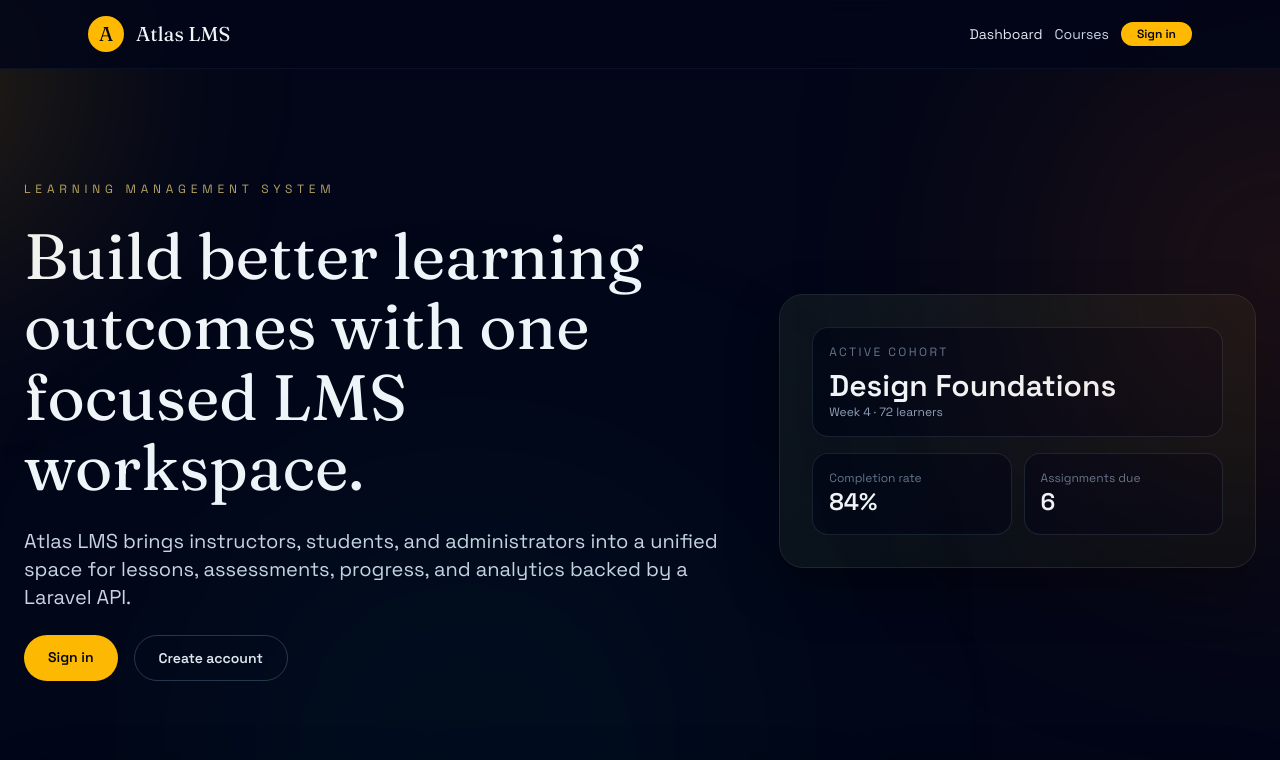
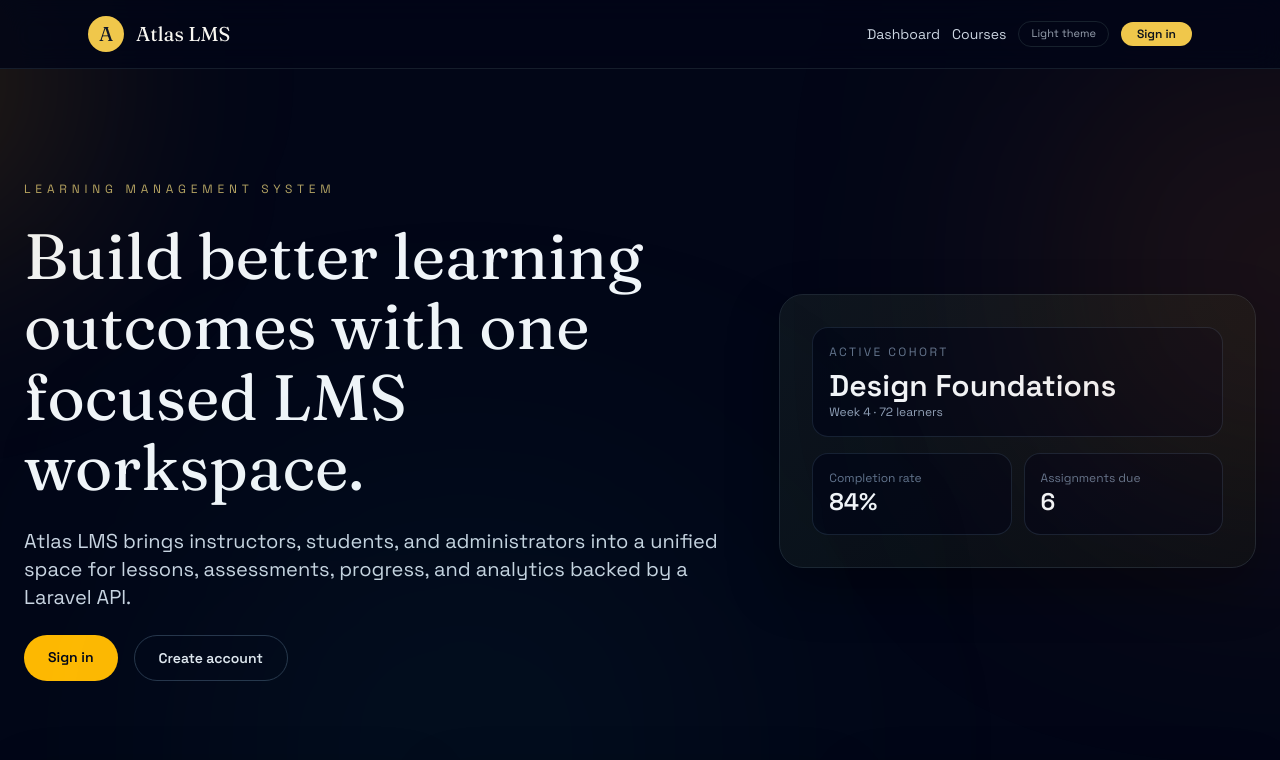
Before and after one commit to segni-k/Learning-Management-System, a Next.js app in the folder client/: page / in a window 1280 px wide. Shown: the top 760 px of the page. Built offline with nearby package versions, Linux system fonts and the light colour scheme; no server answers.

Commit message:
feat: enhance UI components with new styles and theme support; refactor button, card, and badge components for consistency

```diff
--- a/client/src/app/globals.css
+++ b/client/src/app/globals.css
@@ -9,6 +9,39 @@
   --muted: #9aa3b2;
   --border: #1c2632;
   --ink: #0c131c;
+  --panel-bg: linear-gradient(145deg, rgba(15, 23, 32, 0.9), rgba(9, 14, 20, 0.8));
+  --panel-shadow: 0 20px 50px rgba(0, 0, 0, 0.35);
+  --app-shell-bg: #020617;
+  --app-header-bg: rgba(2, 6, 23, 0.82);
+  --app-link: #cbd5e1;
+  --app-link-hover: #f8fafc;
+  --logo-bg: #f0c74b;
+  --logo-fg: #0f172a;
+  --blob-1: rgba(245, 158, 11, 0.2);
+  --blob-2: rgba(249, 115, 22, 0.2);
+  --blob-3: rgba(20, 184, 166, 0.1);
+}
+
+html[data-theme="light"] {
+  --background: #f6f9ff;
+  --foreground: #0f172a;
+  --surface: #ffffff;
+  --accent: #0056d2;
+  --accent-strong: #1f6feb;
+  --muted: #64748b;
+  --border: #d7e2f2;
+  --ink: #ffffff;
+  --panel-bg: linear-gradient(145deg, rgba(255, 255, 255, 0.96), rgba(244, 248, 255, 0.94));
+  --panel-shadow: 0 16px 34px rgba(2, 6, 23, 0.08);
+  --app-shell-bg: #f6f9ff;
+  --app-header-bg: rgba(246, 249, 255, 0.9);
+  --app-link: #334155;
+  --app-link-hover: #0f172a;
+  --logo-bg: #0056d2;
+  --logo-fg: #ffffff;
+  --blob-1: rgba(0, 86, 210, 0.14);
+  --blob-2: rgba(31, 111, 235, 0.12);
+  --blob-3: rgba(56, 189, 248, 0.12);
 }
 
 @theme inline {
@@ -25,6 +58,10 @@ body {
   min-height: 100vh;
 }
 
+html[data-theme="light"] body {
+  background: radial-gradient(circle at 15% 8%, #dceaff 0%, #f6f9ff 42%, #edf3ff 100%);
+}
+
 h1,
 h2,
 h3,
@@ -33,9 +70,79 @@ h3,
 }
 
 .glass-panel {
-  background: linear-gradient(145deg, rgba(15, 23, 32, 0.9), rgba(9, 14, 20, 0.8));
+  background: var(--panel-bg);
   border: 1px solid var(--border);
-  box-shadow: 0 20px 50px rgba(0, 0, 0, 0.35);
+  box-shadow: var(--panel-shadow);
+}
+
+.app-shell {
+  min-height: 100vh;
+  background-color: var(--app-shell-bg);
+  color: var(--foreground);
+}
+
+.app-shell-header {
+  border-bottom: 1px solid color-mix(in srgb, var(--border) 75%, transparent);
+  background: var(--app-header-bg);
+  backdrop-filter: blur(14px);
+}
+
+.app-shell-link {
+  color: var(--app-link);
+}
+
+.app-shell-link:hover {
+  color: var(--app-link-hover);
+}
+
+.app-shell-pill {
+  border: 1px solid color-mix(in srgb, var(--border) 85%, transparent);
+  color: var(--muted);
+}
+
+.app-shell-logo {
+  background: var(--logo-bg);
+  color: var(--logo-fg);
+}
+
+.bg-blob-1 {
+  background: var(--blob-1);
+}
+
+.bg-blob-2 {
+  background: var(--blob-2);
+}
+
+.bg-blob-3 {
+  background: var(--blob-3);
+}
+
+.ui-card {
+  border: 1px solid color-mix(in srgb, var(--border) 90%, transparent);
+  background: color-mix(in srgb, var(--surface) 90%, transparent);
+}
+
+.ui-badge {
+  border: 1px solid color-mix(in srgb, var(--border) 90%, transparent);
+  color: var(--muted);
+}
+
+.ui-btn-primary {
+  background: var(--accent);
+  color: var(--ink);
+}
+
+.ui-btn-outline {
+  border: 1px solid color-mix(in srgb, var(--border) 95%, transparent);
+  color: var(--foreground);
+}
+
+.ui-btn-ghost {
+  color: var(--accent);
+}
+
+.ui-btn-ghost:hover {
+  color: var(--accent-strong);
 }
 
 @keyframes floatSlow {
--- a/client/src/app/layout.tsx
+++ b/client/src/app/layout.tsx
@@ -27,7 +27,7 @@ export default function RootLayout({
   children: React.ReactNode;
 }>) {
   return (
-    <html lang="en">
+    <html lang="en" data-theme="dark" suppressHydrationWarning>
       <body className={`${spaceGrotesk.variable} ${fraunces.variable} antialiased`}>
         <Providers>
           <AppShell>{children}</AppShell>
--- a/client/src/components/app-shell.tsx
+++ b/client/src/components/app-shell.tsx
@@ -1,90 +1,116 @@
 "use client";
 
 import Link from "next/link";
+import { useEffect, useState } from "react";
 import { useAuth } from "@/lib/auth-context";
 
 export function AppShell({ children }: { children: React.ReactNode }) {
   const { user, loading, logout } = useAuth();
+  const [theme, setTheme] = useState<"dark" | "light">(() => {
+    if (typeof window === "undefined") return "dark";
+    const stored = window.localStorage.getItem("atlas-theme");
+    return stored === "light" || stored === "dark" ? stored : "dark";
+  });
+  const [mounted, setMounted] = useState(false);
+
+  useEffect(() => {
+    setMounted(true);
+  }, []);
+
+  useEffect(() => {
+    if (!mounted) return;
+    document.documentElement.setAttribute("data-theme", theme);
+    window.localStorage.setItem("atlas-theme", theme);
+  }, [theme, mounted]);
 
   return (
-    <div className="min-h-screen bg-slate-950 text-slate-100">
+    <div className="app-shell">
       <div className="pointer-events-none fixed inset-0">
-        <div className="absolute left-[-20%] top-[-10%] h-[320px] w-[320px] rounded-full bg-amber-400/20 blur-[120px]" />
-        <div className="absolute right-[-15%] top-[10%] h-[380px] w-[380px] rounded-full bg-orange-500/20 blur-[140px]" />
-        <div className="absolute bottom-[-20%] left-[20%] h-[420px] w-[420px] rounded-full bg-teal-500/10 blur-[160px]" />
+        <div className="bg-blob-1 absolute left-[-20%] top-[-10%] h-[320px] w-[320px] rounded-full blur-[120px]" />
+        <div className="bg-blob-2 absolute right-[-15%] top-[10%] h-[380px] w-[380px] rounded-full blur-[140px]" />
+        <div className="bg-blob-3 absolute bottom-[-20%] left-[20%] h-[420px] w-[420px] rounded-full blur-[160px]" />
       </div>
-      <header className="sticky top-0 z-20 border-b border-slate-900/70 bg-slate-950/80 backdrop-blur">
+      <header className="app-shell-header sticky top-0 z-20">
         <div className="mx-auto flex w-full max-w-6xl flex-wrap items-center justify-between gap-4 px-6 py-4">
           <Link className="flex items-center gap-3 font-display text-xl" href="/">
-            <span className="inline-flex h-9 w-9 items-center justify-center rounded-full bg-amber-400 text-slate-950">
+            <span className="app-shell-logo inline-flex h-9 w-9 items-center justify-center rounded-full">
               A
             </span>
             Atlas LMS
           </Link>
           <nav className="flex flex-wrap items-center gap-3 text-sm">
-            <Link className="text-slate-200 hover:text-white" href="/dashboard">
+            <Link className="app-shell-link" href="/dashboard">
               Dashboard
             </Link>
-            <Link className="text-slate-300 hover:text-white" href="/courses">
+            <Link className="app-shell-link" href="/courses">
               Courses
             </Link>
             {user?.role === "student" ? (
-              <Link className="text-slate-300 hover:text-white" href="/student/coursework">
+              <Link className="app-shell-link" href="/student/coursework">
                 Coursework
               </Link>
             ) : null}
             {user?.role === "student" ? (
-              <Link className="text-slate-300 hover:text-white" href="/student/enrollments">
+              <Link className="app-shell-link" href="/student/enrollments">
                 Enrollments
               </Link>
             ) : null}
             {user?.role === "student" ? (
-              <Link className="text-slate-300 hover:text-white" href="/student/activity">
+              <Link className="app-shell-link" href="/student/activity">
                 Activity
               </Link>
             ) : null}
             {user?.role === "student" ? (
-              <Link className="text-slate-300 hover:text-white" href="/student/notifications">
+              <Link className="app-shell-link" href="/student/notifications">
                 Notifications
               </Link>
             ) : null}
             {user?.role === "instructor" || user?.role === "admin" ? (
-              <Link className="text-slate-300 hover:text-white" href="/instructor/courses">
+              <Link className="app-shell-link" href="/instructor/courses">
                 Instructor
               </Link>
             ) : null}
             {user?.role === "instructor" || user?.role === "admin" ? (
-              <Link className="text-slate-300 hover:text-white" href="/instructor/analytics">
+              <Link className="app-shell-link" href="/instructor/analytics">
                 Analytics
               </Link>
             ) : null}
             {user?.role === "instructor" || user?.role === "admin" ? (
-              <Link className="text-slate-300 hover:text-white" href="/instructor/activity">
+              <Link className="app-shell-link" href="/instructor/activity">
                 Activity
               </Link>
             ) : null}
             {user?.role === "admin" ? (
-              <Link className="text-slate-300 hover:text-white" href="/admin/analytics">
+              <Link className="app-shell-link" href="/admin/analytics">
                 Admin
               </Link>
             ) : null}
             {user?.role === "instructor" || user?.role === "admin" ? (
-              <span className="rounded-full border border-slate-700/80 px-3 py-1 text-[11px] text-slate-300">
+              <span className="app-shell-pill rounded-full px-3 py-1 text-[11px]">
                 Instructor view
               </span>
             ) : null}
+            {mounted ? (
+              <button
+                className="app-shell-pill rounded-full px-3 py-1 text-[11px]"
+                type="button"
+                onClick={() => setTheme((prev) => (prev === "dark" ? "light" : "dark"))}
+              >
+                {theme === "dark" ? "Light theme" : "Dark theme"}
+              </button>
+            ) : null}
             {loading ? (
-              <span className="text-slate-500">Checking...</span>
+              <span className="app-shell-link">Checking...</span>
             ) : user ? (
               <button
-                className="rounded-full border border-slate-700/80 px-4 py-1 text-xs text-slate-100"
+                className="app-shell-pill rounded-full px-4 py-1 text-xs"
                 type="button"
                 onClick={() => void logout()}
               >
                 Sign out
               </button>
             ) : (
-              <Link className="rounded-full bg-amber-400 px-4 py-1 text-xs font-semibold text-slate-950" href="/login">
+              <Link className="rounded-full px-4 py-1 text-xs font-semibold ui-btn-primary" href="/login">
                 Sign in
               </Link>
             )}
--- a/client/src/components/ui/badge.tsx
+++ b/client/src/components/ui/badge.tsx
@@ -7,15 +7,13 @@ type BadgeProps = {
 
 export function Badge({ children, className }: BadgeProps) {
   const classes = [
+    "ui-badge",
     "rounded-full",
-    "border",
-    "border-slate-700/80",
     "px-3",
     "py-1",
     "text-[11px]",
     "uppercase",
     "tracking-[0.2em]",
-    "text-slate-400",
     className,
   ]
     .filter(Boolean)
--- a/client/src/components/ui/button.tsx
+++ b/client/src/components/ui/button.tsx
@@ -10,9 +10,9 @@ type ButtonProps = {
 
 const base = "rounded-full px-4 py-2 text-xs font-semibold transition disabled:opacity-60";
 const variants: Record<ButtonVariant, string> = {
-  primary: "bg-amber-400 text-slate-950",
-  outline: "border border-slate-700/80 text-slate-100",
-  ghost: "text-amber-300 hover:text-amber-200",
+  primary: "ui-btn-primary",
+  outline: "ui-btn-outline",
+  ghost: "ui-btn-ghost",
 };
 
 export function Button({
--- a/client/src/components/ui/card.tsx
+++ b/client/src/components/ui/card.tsx
@@ -7,10 +7,8 @@ type CardProps = {
 
 export function Card({ className, children, ...props }: CardProps) {
   const classes = [
+    "ui-card",
     "rounded-xl",
-    "border",
-    "border-slate-800/80",
-    "bg-slate-950/70",
     "p-4",
     className,
   ]
```
